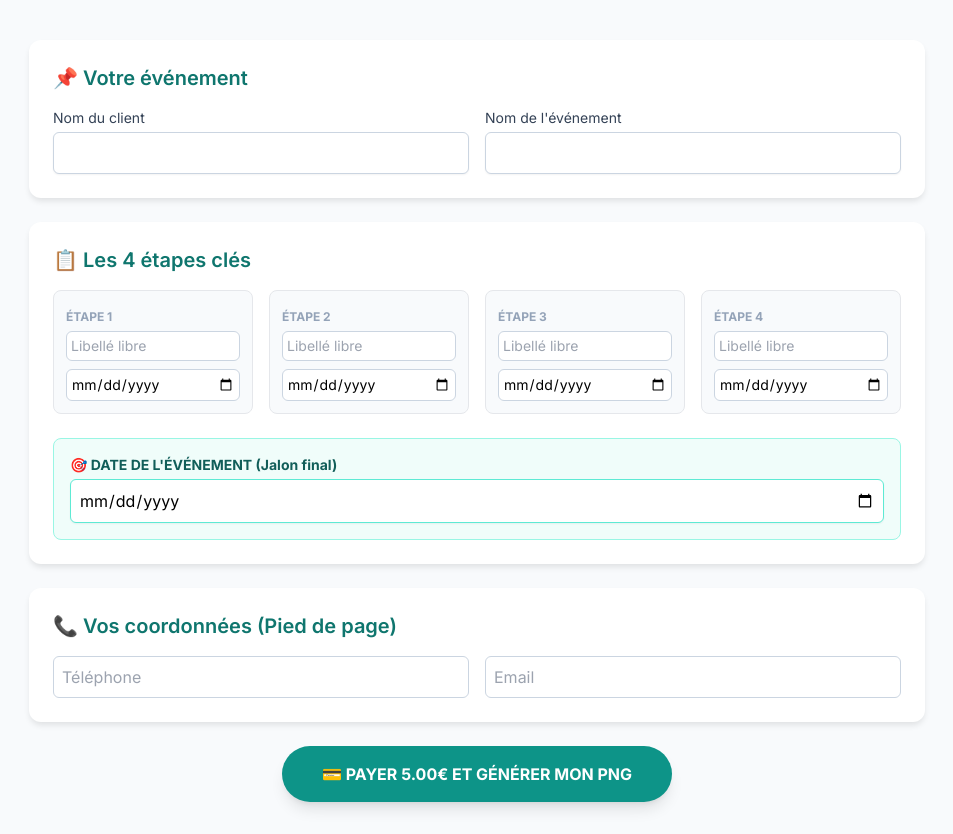
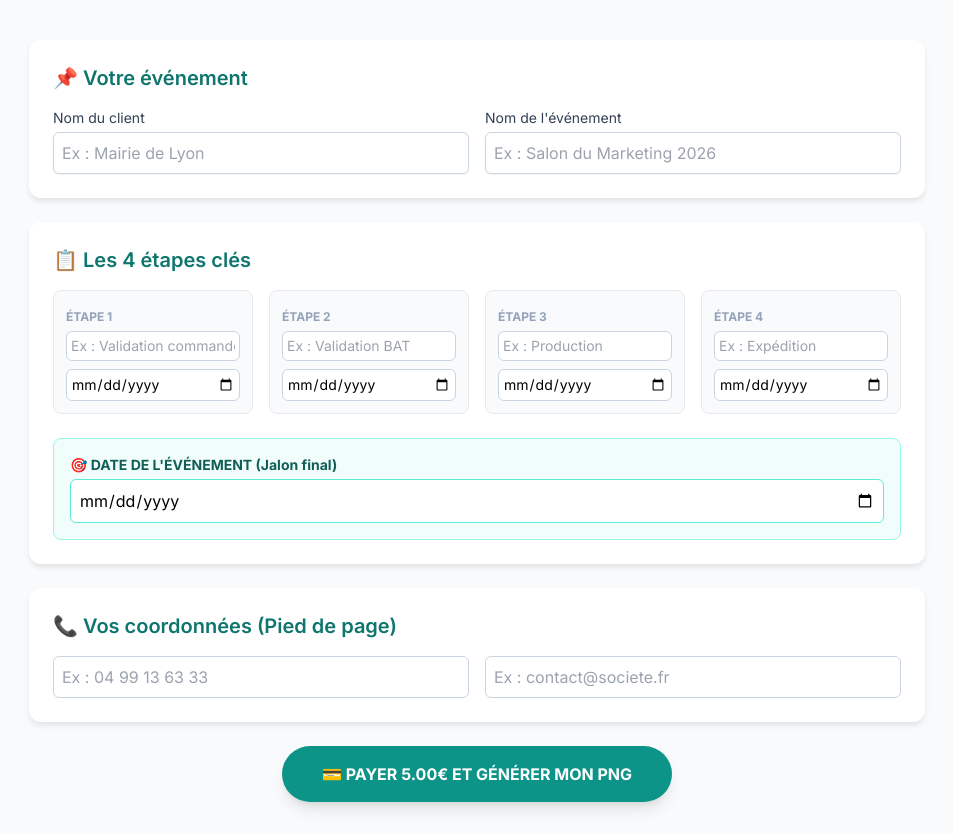
Before and after one commit to Omnipub/Retroplanning, a Flask app: page / in a window 1280 px wide. Shown: the part 100-934 px from the top of the page, without its empty margins (163-1116 px from the left). Run offline with Flask 3, Linux system fonts and the light colour scheme; some libraries are stand-ins or nearby versions.

Commit message:
Update index.html

```diff
--- a/templates/index.html
+++ b/templates/index.html
@@ -24,11 +24,13 @@
                 <div class="grid grid-cols-1 md:grid-cols-2 gap-4">
                     <div>
                         <label class="block text-sm font-medium text-slate-700">Nom du client</label>
-                        <input type="text" name="client" required class="mt-1 block w-full rounded-md border-slate-300 shadow-sm focus:border-teal-500 focus:ring-teal-500 border p-2">
+                        <input type="text" name="client" required placeholder="Ex : Mairie de Lyon"
+                               class="mt-1 block w-full rounded-md border-slate-300 shadow-sm border p-2">
                     </div>
                     <div>
                         <label class="block text-sm font-medium text-slate-700">Nom de l'événement</label>
-                        <input type="text" name="evenement" required class="mt-1 block w-full rounded-md border-slate-300 shadow-sm focus:border-teal-500 focus:ring-teal-500 border p-2">
+                        <input type="text" name="evenement" required placeholder="Ex : Salon du Marketing 2026"
+                               class="mt-1 block w-full rounded-md border-slate-300 shadow-sm border p-2">
                     </div>
                 </div>
             </div>
@@ -36,30 +38,60 @@
             <div class="card p-6">
                 <h2 class="text-xl font-semibold mb-4 text-teal-700">📋 Les 4 étapes clés</h2>
                 <div class="grid grid-cols-1 md:grid-cols-2 lg:grid-cols-4 gap-4">
-                    {% for i in range(1, 5) %}
+
                     <div class="p-3 border rounded-lg bg-slate-50">
-                        <span class="text-xs font-bold text-slate-400 uppercase">Étape {{ i }}</span>
-                        <input type="text" name="label{{ i }}" placeholder="Libellé libre" class="mt-1 block w-full text-sm border-slate-300 rounded-md border p-1 mb-2">
-                        <input type="date" name="date{{ i }}" required class="block w-full text-sm border-slate-300 rounded-md border p-1">
+                        <span class="text-xs font-bold text-slate-400 uppercase">Étape 1</span>
+                        <input type="text" name="label1" placeholder="Ex : Validation commande"
+                               class="mt-1 block w-full text-sm border-slate-300 rounded-md border p-1 mb-2">
+                        <input type="date" name="date1" required
+                               class="block w-full text-sm border-slate-300 rounded-md border p-1">
                     </div>
-                    {% endfor %}
+
+                    <div class="p-3 border rounded-lg bg-slate-50">
+                        <span class="text-xs font-bold text-slate-400 uppercase">Étape 2</span>
+                        <input type="text" name="label2" placeholder="Ex : Validation BAT"
+                               class="mt-1 block w-full text-sm border-slate-300 rounded-md border p-1 mb-2">
+                        <input type="date" name="date2" required
+                               class="block w-full text-sm border-slate-300 rounded-md border p-1">
+                    </div>
+
+                    <div class="p-3 border rounded-lg bg-slate-50">
+                        <span class="text-xs font-bold text-slate-400 uppercase">Étape 3</span>
+                        <input type="text" name="label3" placeholder="Ex : Production"
+                               class="mt-1 block w-full text-sm border-slate-300 rounded-md border p-1 mb-2">
+                        <input type="date" name="date3" required
+                               class="block w-full text-sm border-slate-300 rounded-md border p-1">
+                    </div>
+
+                    <div class="p-3 border rounded-lg bg-slate-50">
+                        <span class="text-xs font-bold text-slate-400 uppercase">Étape 4</span>
+                        <input type="text" name="label4" placeholder="Ex : Expédition"
+                               class="mt-1 block w-full text-sm border-slate-300 rounded-md border p-1 mb-2">
+                        <input type="date" name="date4" required
+                               class="block w-full text-sm border-slate-300 rounded-md border p-1">
+                    </div>
+
                 </div>
                 <div class="mt-6 p-4 bg-teal-50 border border-teal-200 rounded-lg">
                     <label class="block text-sm font-bold text-teal-800">🎯 DATE DE L'ÉVÉNEMENT (Jalon final)</label>
-                    <input type="date" name="date_event" required class="mt-1 block w-full rounded-md border-teal-300 shadow-sm focus:border-teal-500 focus:ring-teal-500 border p-2">
+                    <input type="date" name="date_event" required
+                           class="mt-1 block w-full rounded-md border-teal-300 border p-2">
                 </div>
             </div>
 
             <div class="card p-6">
                 <h2 class="text-xl font-semibold mb-4 text-teal-700">📞 Vos coordonnées (Pied de page)</h2>
                 <div class="grid grid-cols-1 md:grid-cols-2 gap-4">
-                    <input type="text" name="phone" placeholder="Téléphone" class="block w-full rounded-md border-slate-300 border p-2">
-                    <input type="email" name="email" placeholder="Email" class="block w-full rounded-md border-slate-300 border p-2">
+                    <input type="text" name="phone" placeholder="Ex : 04 99 13 63 33"
+                           class="block w-full rounded-md border-slate-300 border p-2">
+                    <input type="email" name="email" placeholder="Ex : contact@societe.fr"
+                           class="block w-full rounded-md border-slate-300 border p-2">
                 </div>
             </div>
 
             <div class="text-center">
-                <button type="submit" class="bg-teal-600 hover:bg-teal-700 text-white font-bold py-4 px-10 rounded-full shadow-lg transition transform hover:scale-105">
+                <button type="submit"
+                        class="bg-teal-600 hover:bg-teal-700 text-white font-bold py-4 px-10 rounded-full shadow-lg transition transform hover:scale-105">
                     💳 PAYER {{ prix }}€ ET GÉNÉRER MON PNG
                 </button>
             </div>
```
